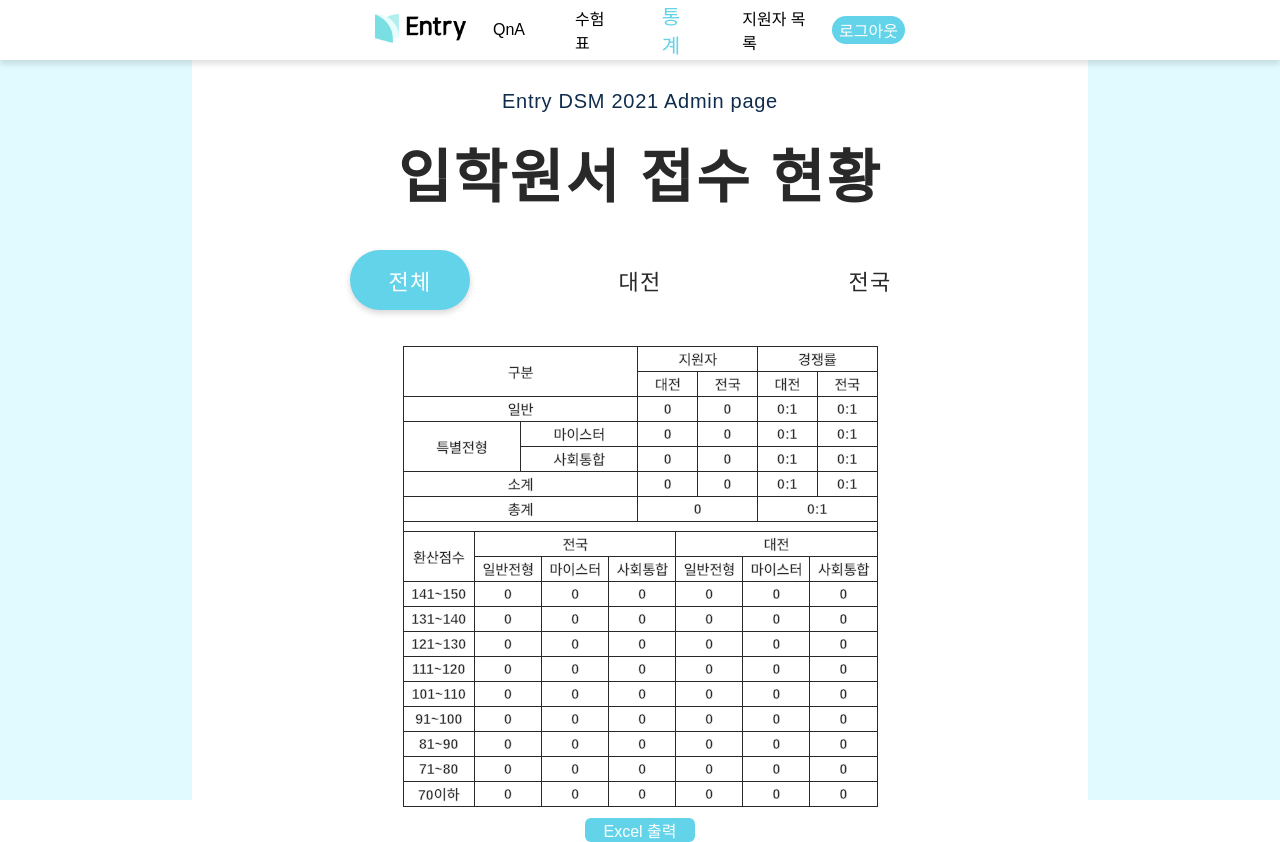
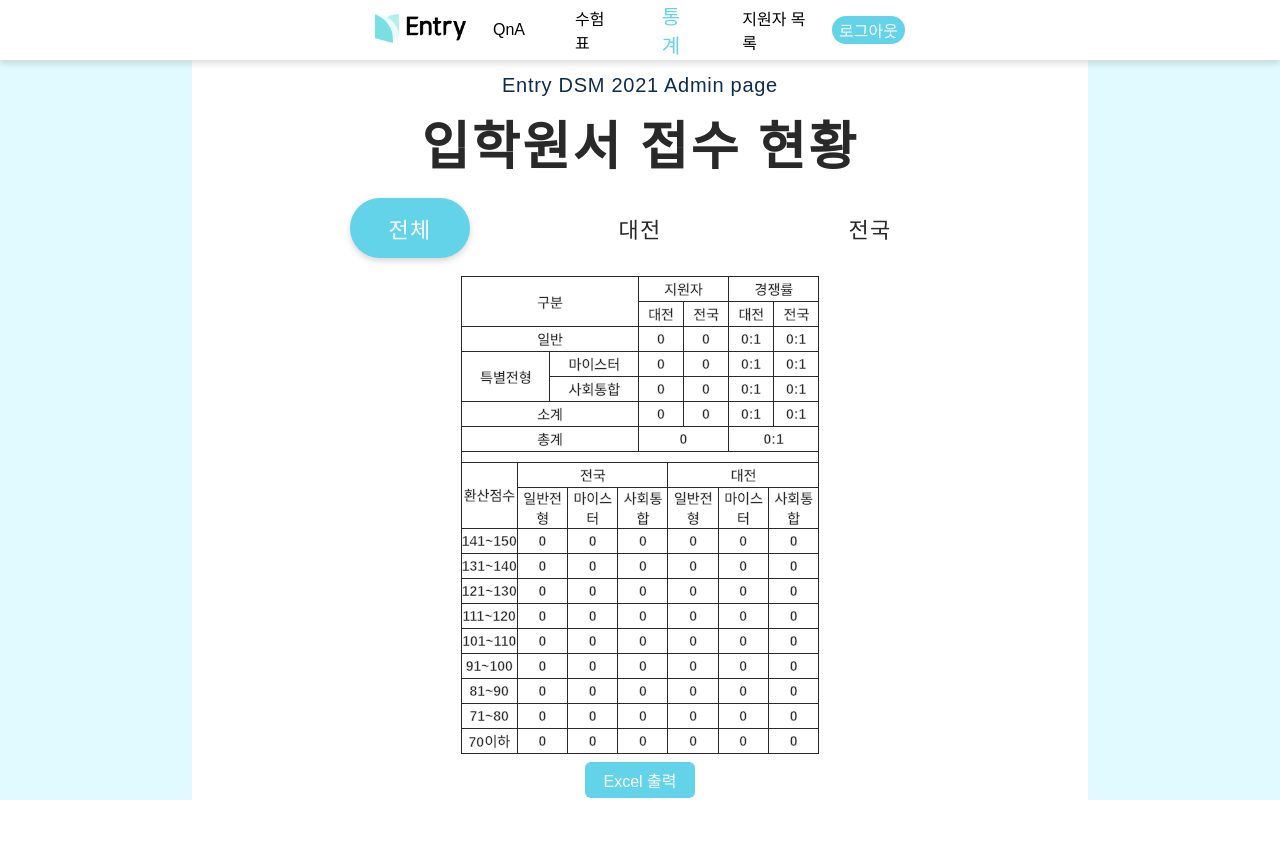
Before and after one commit to EntryDSM/Papillon, a React app in the folder papillon/: page / in a window 1280 px wide. After the commit the page ends 800 px from the top, so only its background shows below. Built offline with nearby package versions, Linux system fonts and the light colour scheme; no server answers; sample sign-in values are in the browser's storage; a web font is replaced by a local one.

Commit message:
Fix: view error

```diff
--- a/papillon/src/components/Admission/style.ts
+++ b/papillon/src/components/Admission/style.ts
@@ -31,5 +31,4 @@ export const AdmissionTicketSample = styled.img`
   width: 632px;
   height: 414px;
   margin-top: 4%;
-  margin-bottom: 4%;
 `;
--- a/papillon/src/components/Statistics/style.ts
+++ b/papillon/src/components/Statistics/style.ts
@@ -9,29 +9,35 @@ import {
 export const mainContainer = styled.div<{ isAll?: boolean }>`
   width: 70%;
   ${({ isAll }) => isAll && 'height: 100vh'};
-  display: flex;
-  flex-direction: column;
-  align-items: center;
   background: white;
 
-  > p {
+  p {
     font-size: 20px;
     color: ${darkPrimaryColor};
-    margin-top: 10%;
+    margin-top: 8%;
     letter-spacing: 0.72px;
   }
 
-  > h1 {
-    font-size: 58px;
+  h1 {
+    font-size: 52px;
     color: ${primaryTextColor};
-    margin-top: 2%;
+    margin-top: 1%;
     letter-spacing: 2.56px;
+  }
+
+  > div {
+    width: 100%;
+    height: 100%;
+    display: flex;
+    flex-direction: column;
+    align-items: center;
+    justify-content: center;
   }
 `;
 
 export const regionSelectConatiner = styled.ul`
   display: flex;
-  margin-top: 4%;
+  margin-top: 2%;
 `;
 
 export const regionSelectItem = styled.li`
@@ -58,10 +64,9 @@ export const regionSelectItem = styled.li`
 `;
 
 export const competitionTableWrapper = styled.div`
-  width: 475px;
-  height: 460px;
+  width: 40%;
   background-color: #ffffff;
-  margin-top: 4%;
+  margin-top: 2%;
 
   > table {
     width: 100%;
--- a/papillon/src/components/common/index.ts
+++ b/papillon/src/components/common/index.ts
@@ -33,7 +33,7 @@ export const Button = styled.button`
     width: 110px;
     height: 36px;
     border-radius: 6px;
-    margin-top: 20px;
+    margin-top: 2%;
   }
 `;
 
--- a/papillon/src/page/Statistics.tsx
+++ b/papillon/src/page/Statistics.tsx
@@ -16,6 +16,7 @@ function Statistics() {
   return (
     <StatisticsPageContainer>
       <S.mainContainer isAll={selectedRegion === 'all'}>
+        <div>
           <p>Entry DSM 2021 Admin page</p>
           <h1>입학원서 접수 현황</h1>
           <RegionSelectBlock />
@@ -27,6 +28,7 @@ function Statistics() {
           ) : (
             <CompetitionView isDaejeon={selectedRegion === 'daejeon'} />
           )}
+        </div>
       </S.mainContainer>
     </StatisticsPageContainer>
   );
--- a/papillon/src/page/style.ts
+++ b/papillon/src/page/style.ts
@@ -7,6 +7,7 @@ export const StatisticsPageContainer = styled.div`
   min-height: 100vh;
   display: flex;
   justify-content: center;
+  align-items: center;
   background: #e0faff;
   position: relative;
 `;
```
Lines whose indentation alone changed are shown as unchanged.
